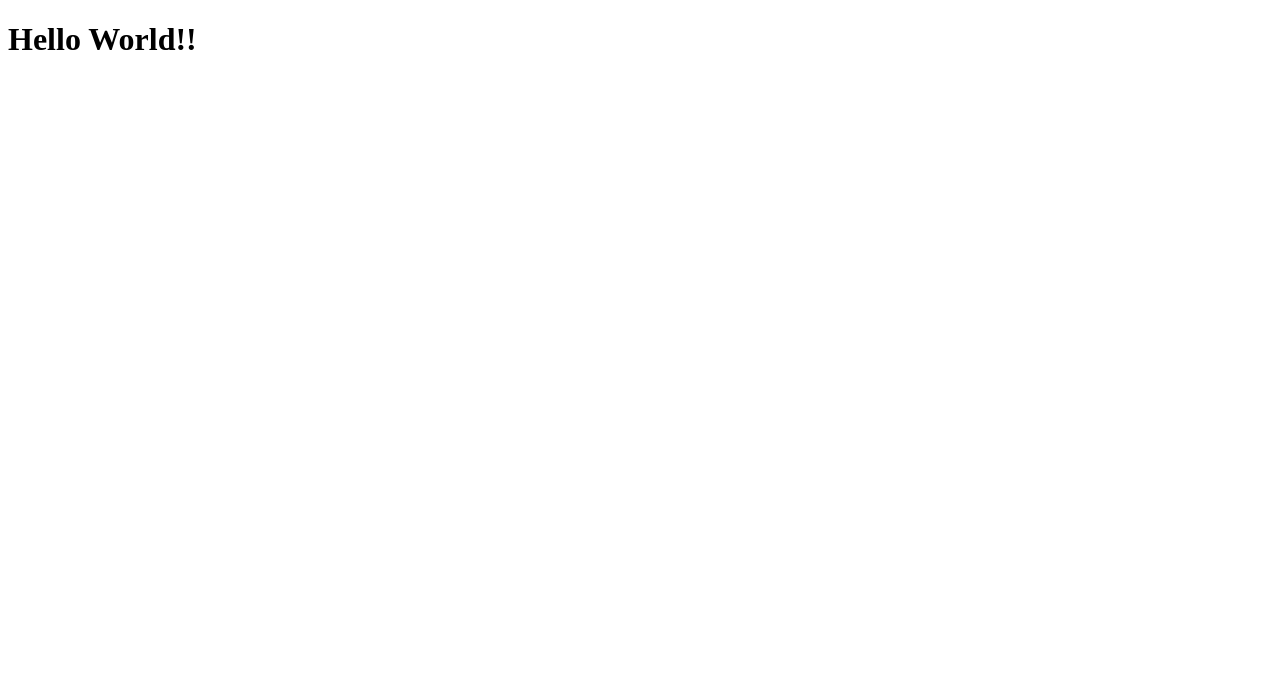
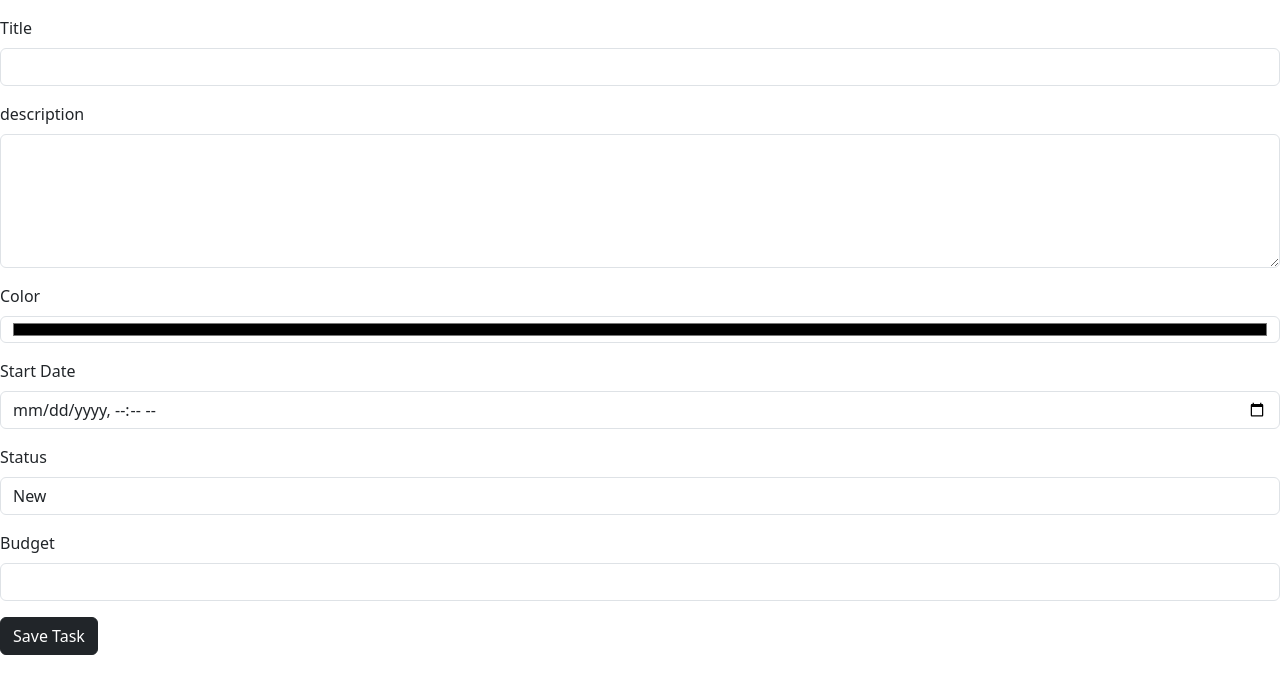
Before and after one commit to TomChau0402/106-Cohort, a plain HTML site: page index.html in a window 1280 px wide. Drawn offline with nearby package versions, Linux system fonts and the light colour scheme.

Commit message:
assignment 3

```diff
--- a/index.html
+++ b/index.html
@@ -4,9 +4,68 @@
     <meta charset="UTF-8">
     <meta name="viewport" content="width=device-width, initial-scale=1.0">
     <title>Document</title>
+    <link rel="stylesheet" href="./style/app.css">
+    <link href="https://cdn.jsdelivr.net/npm/bootstrap@5.3.3/dist/css/bootstrap.min.css" rel="stylesheet" integrity="sha384-QWTKZyjpPEjISv5WaRU9OFeRpok6YctnYmDr5pNlyT2bRjXh0JMhjY6hW+ALEwIH" crossorigin="anonymous">
 </head>
 <body>
-    <h1>Hello World!!</h1>
-    <script src="./scripts/app.js"></script>
+
+    <main>
+        <section id="list">
+            <div class="pending-tasks"></div>
+        </section>
+
+
+        <section id="form">
+            <div class="mt-3">
+                <label class="form-label">Title</label>
+                <input type="text" class="form-control" id="txtTitle">
+            </div>
+            <div class="mt-3">
+                <label class="form-label">description</label>
+                <textarea rows="5" class="form-control" id="txtDescription"></textarea>
+            </div>
+            <div class="mt-3">
+                <label class="form-label">Color</label>
+                <input type="color" class="form-control" id="selColor">
+            </div>
+            <div class="mt-3">
+                <label class="form-label">Start Date</label>
+                <input type="datetime-local" class="form-control" id="selDate">
+            </div>
+            <div class="mt-3">
+                <label class="form-label">Status</label>
+                <select class="form-control" id="selStatus">
+                    <option>New</option>
+                    <option>In progress</option>
+                    <option>Completed</option>
+                    <option>Cancel</option>
+                    </select>
+            </div>
+            <div class="mt-3">
+                <label class="form-label">Budget</label>
+                <input type="number" class="form-control" id="numBudget">
+            </div>
+            <div class="mt-3">
+                <button id="btnSave" class="btn btn-dark">Save Task</button>
+            </div>
+
+
+            <!-- Create an input for this:
+             title
+             description
+             color
+             startDate
+             status
+             budget
+              -->
+
+        </section>
+    </main>
+
+    <script src="https://cdn.jsdelivr.net/npm/bootstrap@5.3.3/dist/js/bootstrap.bundle.min.js" integrity="sha384-YvpcrYf0tY3lHB60NNkmXc5s9fDVZLESaAA55NDzOxhy9GkcIdslK1eN7N6jIeHz" crossorigin="anonymous"></script>
+    <script src="https://code.jquery.com/jquery-3.7.1.js" integrity="sha256-eKhayi8LEQwp4NKxN+CfCh+3qOVUtJn3QNZ0TciWLP4=" crossorigin="anonymous"></script>
+    <script src="./scripts/task.js"></script>
+    <script src="./scripts/app.js"> </script>
+
 </body>
 </html>
```
